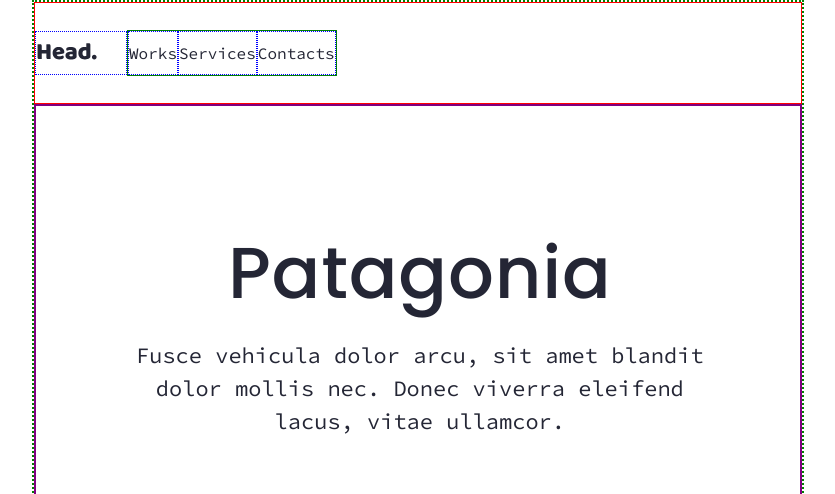
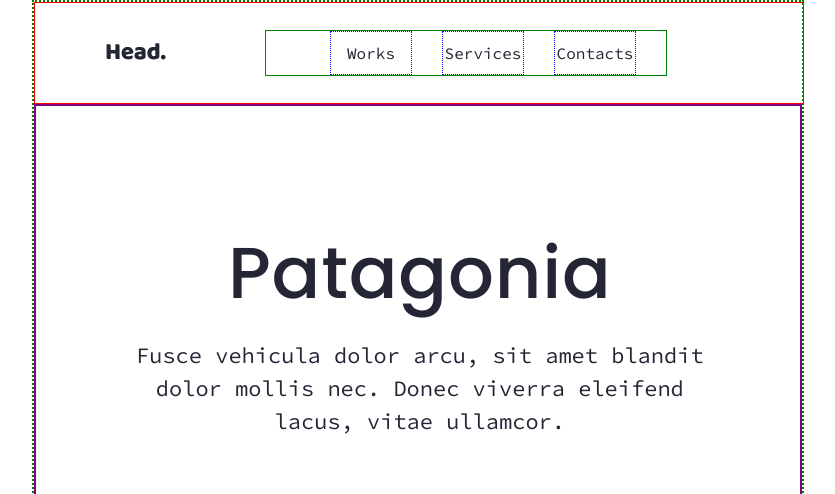
Before and after one commit to carolina-j-sall/assignment-12, a plain HTML site: page index.html in a window 1280 px wide. Shown: the top 494 px of the page, without its empty margins (222-1057 px from the left). Drawn offline with Linux system fonts and the light colour scheme.

Commit message:
Large navbar works on tablet size now + mobile navbar is hidden on large screens

```diff
--- a/css/_header.scss
+++ b/css/_header.scss
@@ -42,36 +42,39 @@
 }
 
 // ----- Ipad size styling ----- //
+
+// ----- Don't show mobile menu on larger screens ----- //
 @media screen and (min-width: 768px) {
   .header__navbar {
     display: none;
   }
   // ----- Tablet & desktop header, min screen size 768px ----- //
 
+  .header__nav-large {
+    width: 768px;
     .header__navbar-large {
       height: 100px;
+      width: 100%;
       display: flex;
       align-items: center;
       border: 1px solid red;
       .header__navbar-logo-large {
-      //  align-self: center;
+        width: 230px;
         justify-self: flex-start;
       }
+    }
+  }
   .header__navbar-list-large {
+    width: 400px;
     display: flex;
-      // align-items: center;
-      justify-content: space-evenly;
+    justify-content: flex-end;
     list-style: none;
     border: 1px solid green;
+    .header__navbar-item-large {
+      width: 80px;
+      display: inline-block;
+      margin-right: 30px;
+      border: 1px dotted blue;
     }
   }
-  .header__navbar-item-large {
-    display: inline-block;
-    border: 1px dotted blue;
 }
-
-  .header__navbar-menu-large {
-    // align-self: center;
-    // justify-self: flex-end;
-  }
-}
```
Also changed, not shown: css/styles.css. Lines whose indentation alone changed are shown as unchanged.
